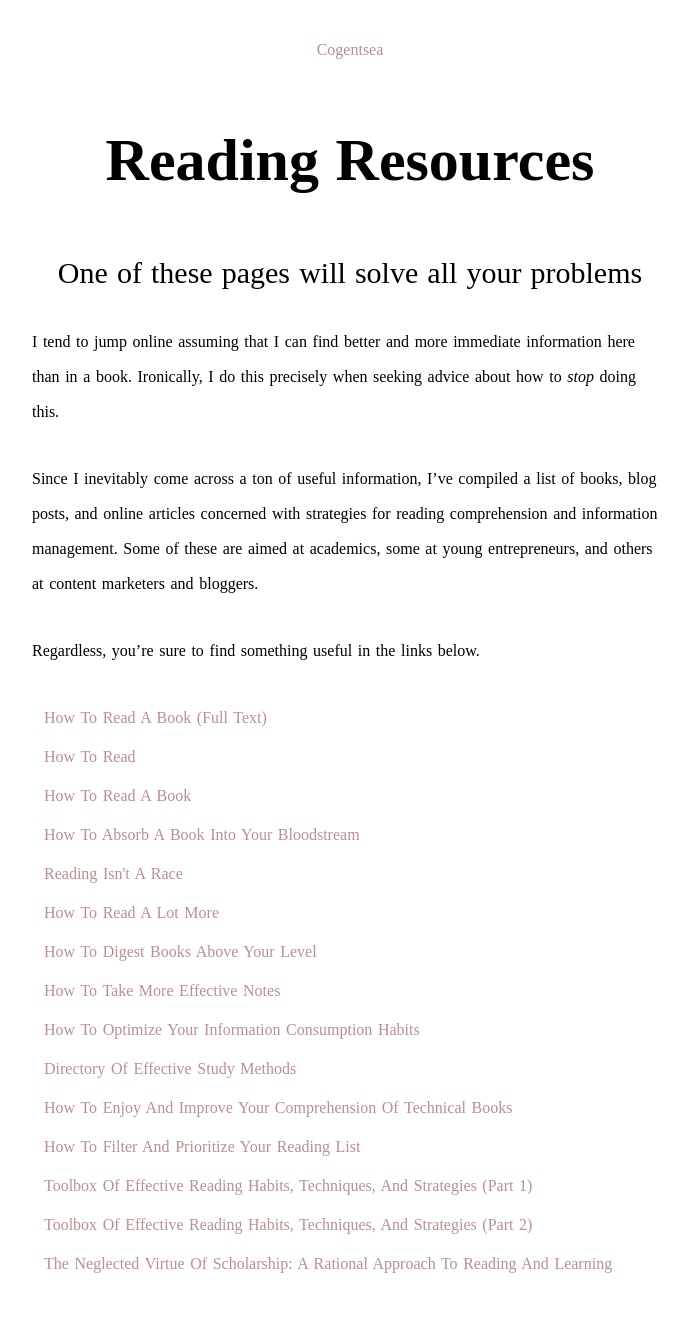
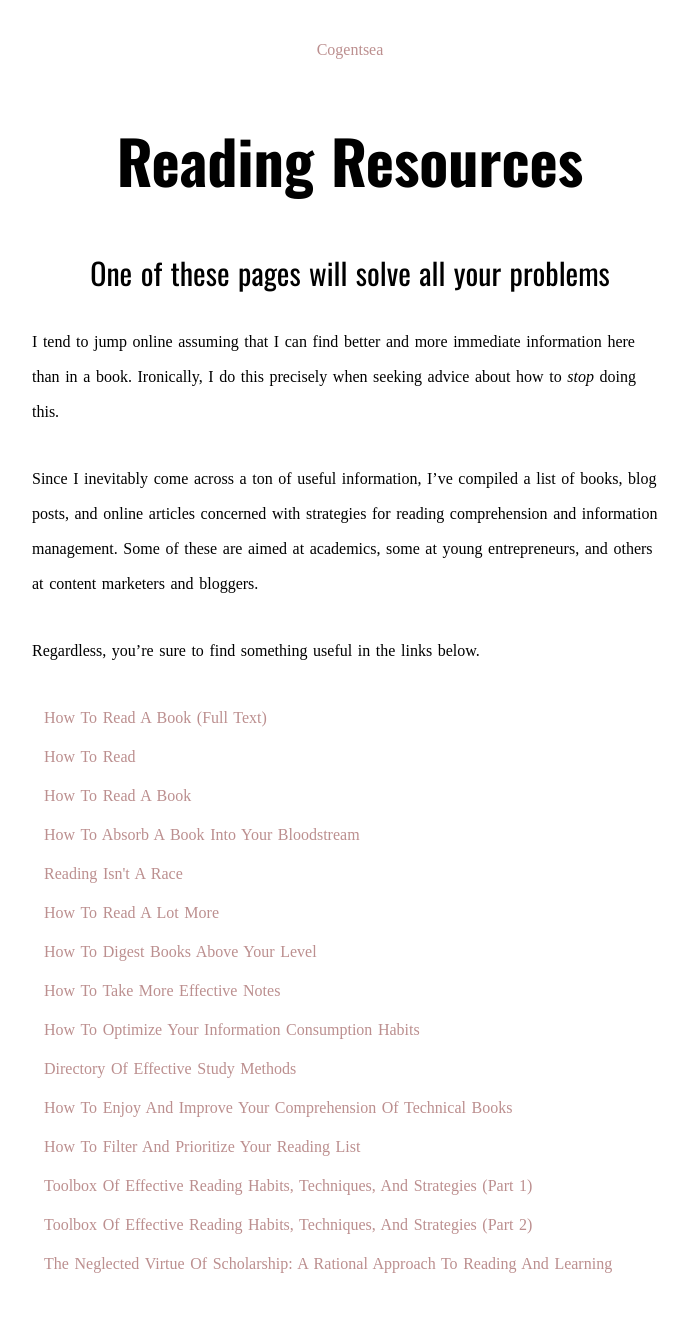
Before and after one commit to jacksoncusick/cogentsea, a Jekyll site: the page built from _posts/2014-09-24-reading-resources.html, in a window 1280 px wide. Shown: the whole page, without its empty margins (290-978 px from the left). Built offline with Jekyll 4.4.1, drawn with Linux system fonts in a browser that asks for light colours; some web fonts are replaced.

Commit message:
Update og_main.css

```diff
--- a/stylesheets/og_main.css
+++ b/stylesheets/og_main.css
@@ -1,4 +1,5 @@
 /* typography */
+@import url(https://fonts.googleapis.com/css?family=Oswald:400,700);
 
 @import url(https://fonts.googleapis.com/css?family=Droid+Serif);
 
@@ -27,7 +28,7 @@
 }
 
 h1, h2, h3 {
-	font-family: 'Droid Serif', serif;
+	font-family: 'Oswald', sans-serif;
 	color: #000000;
 	text-align: center;
 }
```
